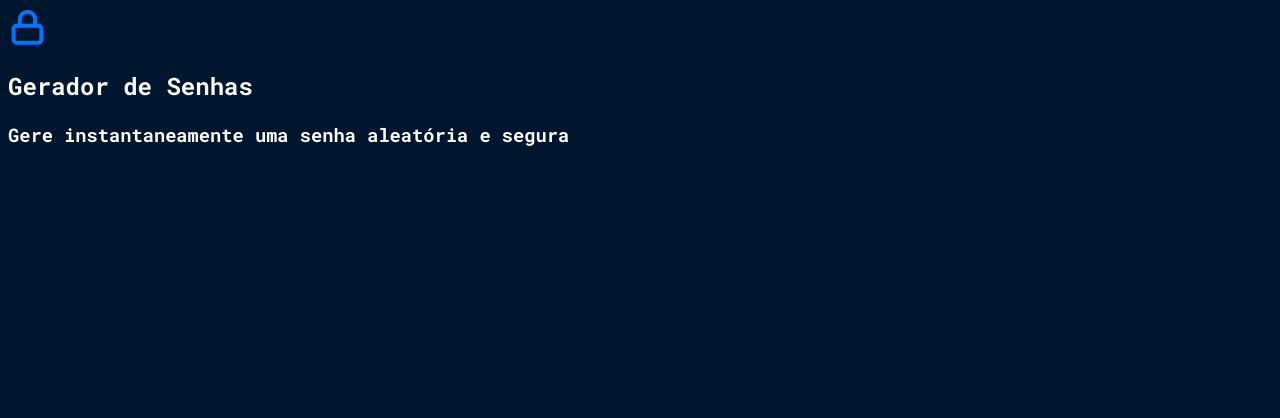
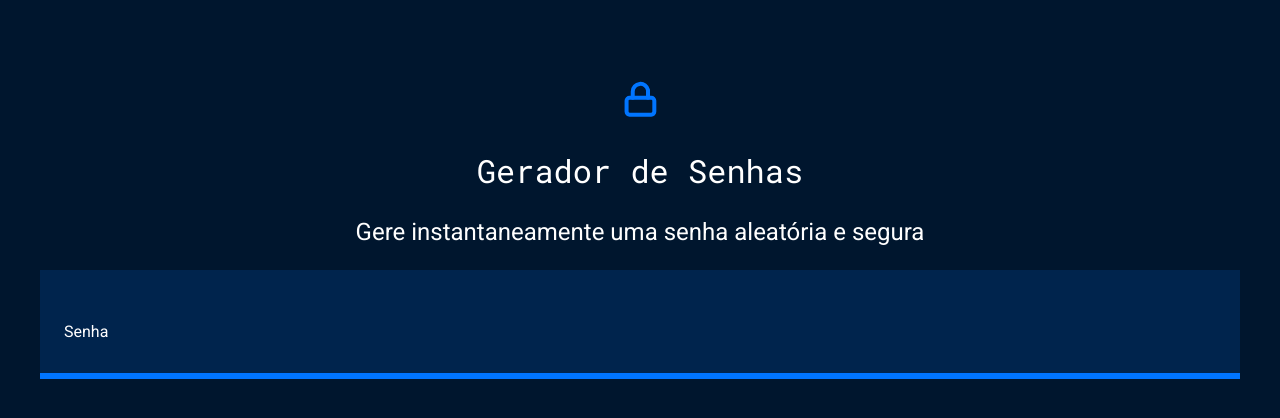
Before and after one commit to VitoriaLevoratto/geradordesenhas, a plain HTML site: page index.html in a window 1280 px wide. Drawn offline with Linux system fonts and the light colour scheme.

Commit message:
realização da aula 1 e 2 nos dias 15 e 16/03

```diff
--- a/index.html
+++ b/index.html
@@ -1,5 +1,6 @@
 <!DOCTYPE html>
 <html lang="pt-br">
+
 <head>
     <meta charset="UTF-8">
     <meta http-equiv="X-UA-Compatible" content="IE=edge">
@@ -7,9 +8,19 @@
     <title>Gerador de Senhas</title>
     <link rel="stylesheet" href="style.css">
 </head>
+
 <body>
-    <img src="unlock (1).svg" alt="cadeado fechado">
-    <h2 class="titulo-principal">Gerador de Senhas</h2>
-    <h3 class="titulo-secundario">Gere instantaneamente uma senha aleatória e segura</h3>
+    <section class="conteudo">
+        <div class="conteudo-titulo">
+            <img src="unlock (1).svg" alt="cadeado fechado">
+            <h2 class="titulo-principal">Gerador de Senhas</h2>
+            <h3 class="titulo-secundario">Gere instantaneamente uma senha aleatória e segura</h3>
+        </div>
+        <div class="conteudo-senha">
+            <label for="senha">Senha</label>
+            <input name="senha" type="text" id="campo-senha">
+        </div>
+    </section>
 </body>
+
 </html>
--- a/style.css
+++ b/style.css
@@ -6,11 +6,52 @@
     --fundo-senha: #00244D;
     --fundo-texto: #001E40;
     --borda: #0075FF;
-    font-family: "Roboto", sans-serif;
-    font-family: "Roboto Mono", monospace;
+    --roboto: "Roboto", sans-serif;
+    --roboto-mono: "Roboto Mono", monospace;
 }
+
+*{
+    font-weight: 400;
+}
+
 body{
     color: var(--branco);
     background-color: var(--cor-de-fundo);
+    font-family: var(--roboto);
+}
 
+.titulo-principal{
+    font-family: var(--roboto-mono);
+    font-size: 32px;
 }
+
+.titulo-secundario{
+    font-size: 24px;
+}
+.conteudo-titulo{
+    text-align: center;
+    margin-top: 80px;
+}
+
+.conteudo-senha{
+    background: var(--fundo-senha);
+    padding: 24px;
+    border-bottom: 6px solid var(--borda);
+}
+
+#campo-senha{
+    background-color: var(--fundo-senha);
+    border: none;
+    color: var(--branco);
+    font-family: var(--roboto-mono);
+    font-size: 40px;
+}
+
+#campo-senha:focus{
+    outline: none;
+}
+
+.conteudo{
+    max-width: 1200px;
+    margin: 0 auto;
+}
```
